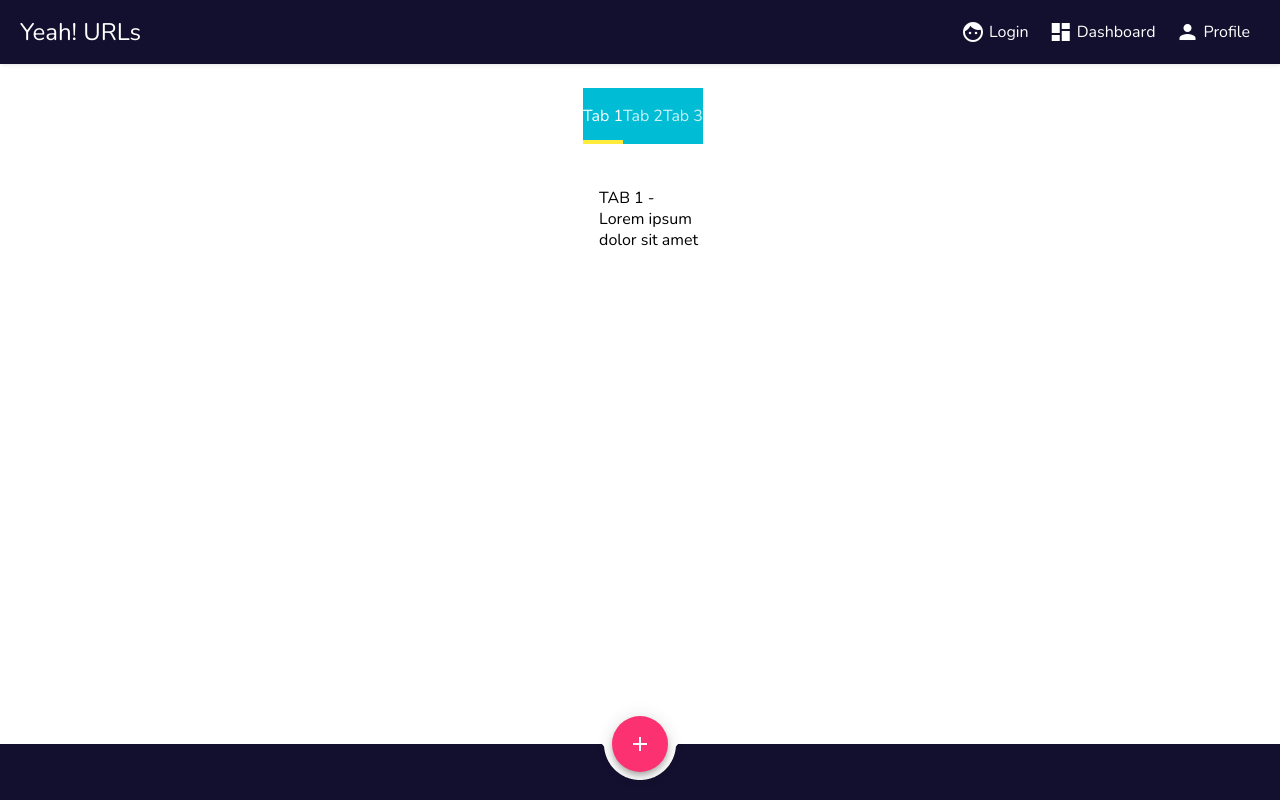
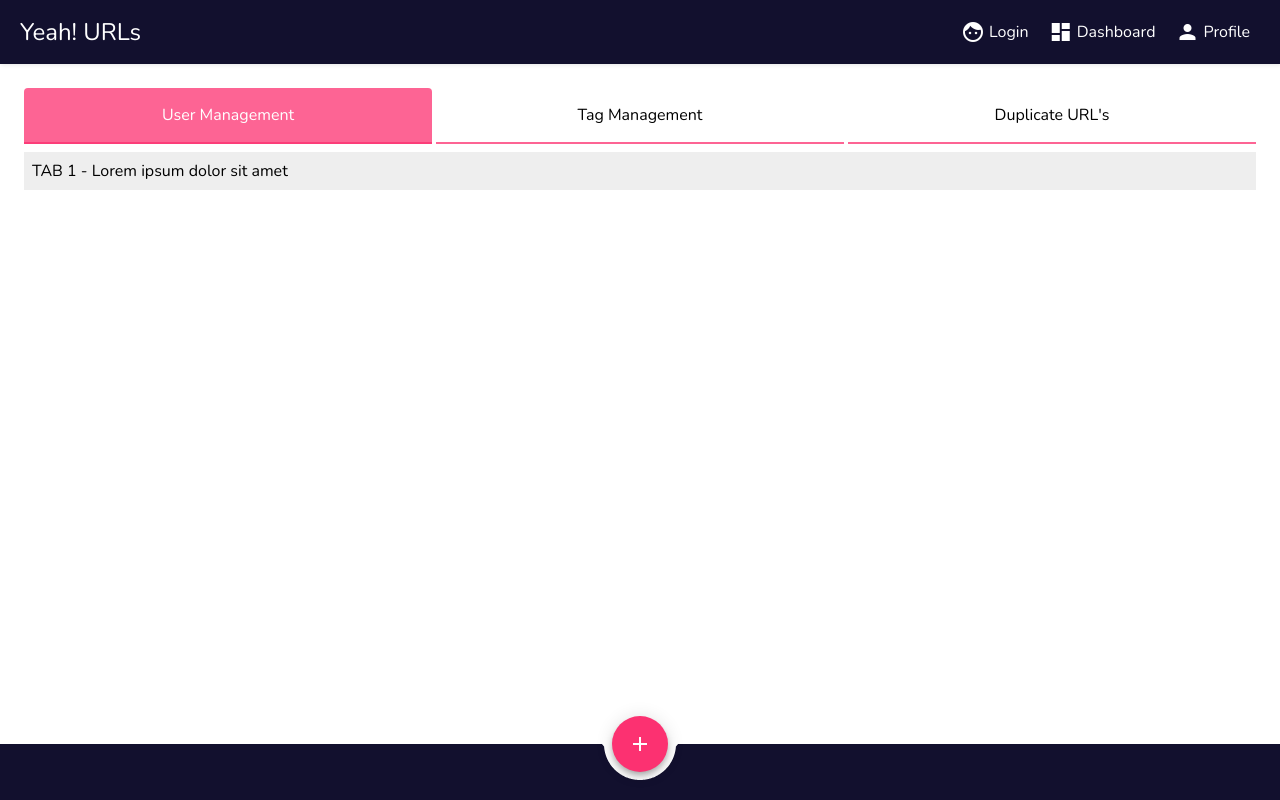
Before and after one commit to flashback2k14/Angular-Component-Playground, an Angular app: page /profile in a window 1280 px wide. Built offline with nearby package versions, Linux system fonts and the light colour scheme.

Commit message:
add tabs styling

```diff
--- a/src/app/molecules/tabs/component/yeah-tabs.component.css
+++ b/src/app/molecules/tabs/component/yeah-tabs.component.css
@@ -1,5 +1,4 @@
-.tab-wrap {
-  /* width: 100%; */
+.tabs-container {
   width: inherit;
   position: relative;
   display: flex;
@@ -9,58 +8,57 @@ input[type="radio"][name="tabs"] {
   position: absolute;
   z-index: -1;
 }
+
 input[type="radio"][name="tabs"]:checked + .tab-label-content label {
-  color: white;
+  color: #fff;
+  background: hsla(341, 97%, 59%, 0.75);
 }
+
 input[type="radio"][name="tabs"]:checked + .tab-label-content .tab-content {
   display: block;
 }
-input[type="radio"][name="tabs"]:nth-of-type(1):checked ~ .slide {
-  left: calc((100% / 3) * 0);
-}
-input[type="radio"][name="tabs"]:nth-of-type(2):checked ~ .slide {
-  left: calc((100% / 3) * 1);
-}
-input[type="radio"][name="tabs"]:nth-of-type(3):checked ~ .slide {
-  left: calc((100% / 3) * 2);
-}
-input[type="radio"][name="tabs"]:first-of-type:checked ~ .slide {
-  left: 0;
-}
 
 label {
-  cursor: pointer;
-  color: rgba(255, 255, 255, 0.8);
-  background-color: #00bcd4;
-  box-sizing: border-box;
   display: inline-flex;
   align-items: center;
   justify-content: center;
+  box-sizing: border-box;
+  width: 100%;
+  height: 56px;
+  margin-right: 20px;
+  font-size: 16px;
   text-align: center;
-  height: 56px;
-  transition: color 0.2s ease;
-  width: 100%;
+  color: inherit;
+  border-top-left-radius: 4px;
+  border-top-right-radius: 4px;
+  border-bottom: 2px solid hsla(341, 97%, 59%, 0.75);
+  transition: background 0.2s ease;
+  cursor: pointer;
 }
 
-.slide {
-  background: #ffeb3b;
-  width: calc(100% / 3);
-  height: 4px;
-  position: absolute;
-  left: 0;
-  top: calc(100% - 4px);
-  transition: left 0.3s ease-out;
+label:hover {
+  border-top-left-radius: 4px;
+  border-top-right-radius: 4px;
+  border: 2px solid hsla(341, 97%, 59%, 0.75);
 }
 
 .tab-label-content {
   width: 100%;
+  margin-right: 4px;
 }
+
+.tab-label-content:last-of-type {
+  margin-right: 0;
+}
+
 .tab-label-content .tab-content {
+  display: none;
   position: absolute;
-  top: 100px;
-  left: 16px;
-  line-height: 130%;
-  display: none;
+  top: 64px;
+  left: 0;
+  width: calc(100% - 16px);
+  padding: 8px;
+  background: #eee;
 }
 
 @media screen and (max-width: 800px) {
--- a/src/app/molecules/tabs/component/yeah-tabs.component.html
+++ b/src/app/molecules/tabs/component/yeah-tabs.component.html
@@ -1,13 +1,15 @@
-<div class="tab-wrap">
+<div class="tabs-container">
   <input type="radio" name="tabs" id="tab1" checked />
   <div class="tab-label-content" id="tab1-content">
-    <label for="tab1">Tab 1</label>
-    <div class="tab-content">TAB 1 - Lorem ipsum dolor sit amet</div>
+    <label for="tab1">User Management</label>
+    <div class="tab-content">
+      TAB 1 - Lorem ipsum dolor sit amet
+    </div>
   </div>
 
   <input type="radio" name="tabs" id="tab2" />
   <div class="tab-label-content" id="tab2-content">
-    <label for="tab2">Tab 2</label>
+    <label for="tab2">Tag Management</label>
     <div class="tab-content">
       TAB 2 - Quisque egestas, purus in tempor vulputate
     </div>
@@ -15,11 +17,9 @@
 
   <input type="radio" name="tabs" id="tab3" />
   <div class="tab-label-content" id="tab3-content">
-    <label for="tab3">Tab 3</label>
+    <label for="tab3">Duplicate URL's</label>
     <div class="tab-content">
       TAB 3 - Donec vulputate ante ac ligula vestibulum
     </div>
   </div>
-
-  <div class="slide"></div>
 </div>
--- a/src/app/pages/profile/component/yeah-profile.component.css
+++ b/src/app/pages/profile/component/yeah-profile.component.css
@@ -1,6 +1,3 @@
 .container {
-  display: flex;
-  justify-content: center;
-  /* width: 80%; */
-  margin: 24px;
+  margin: 24px 24px 24px 18px;
 }
```
